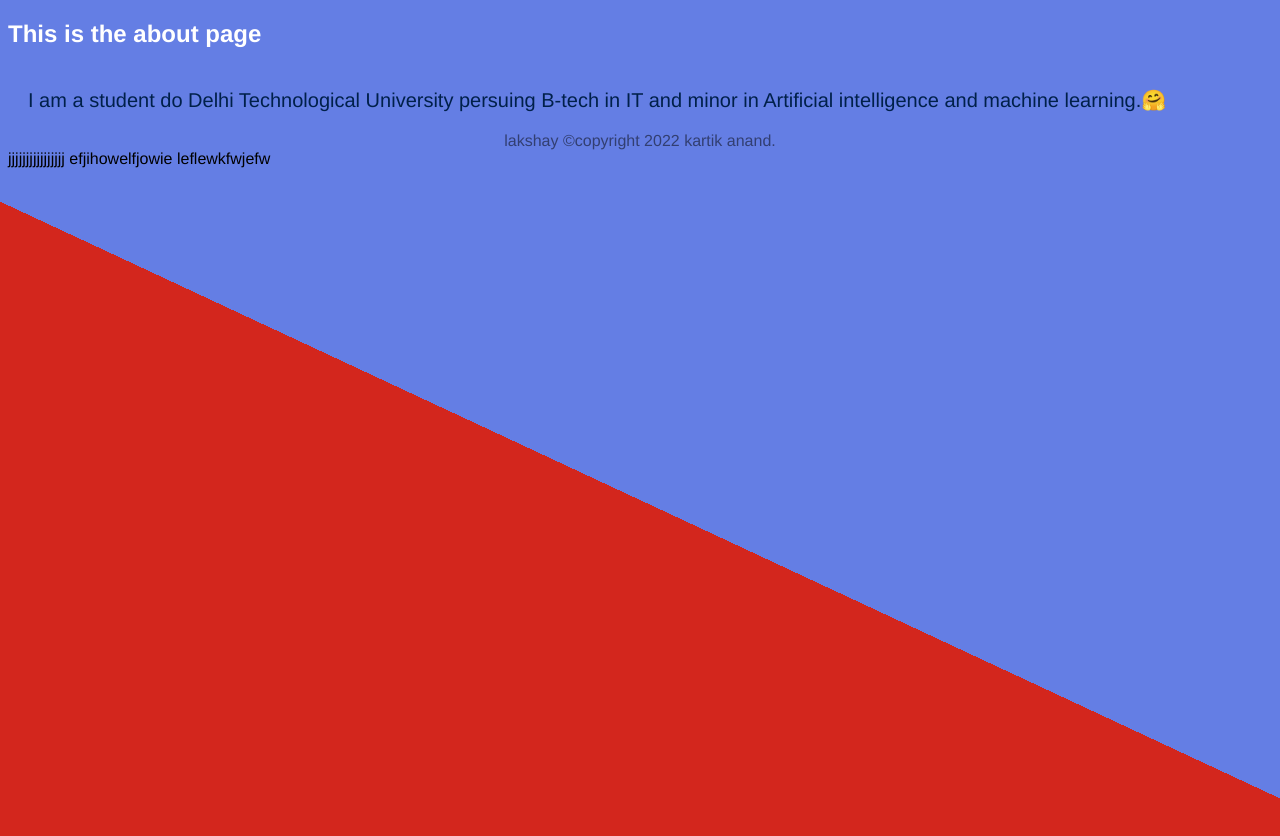
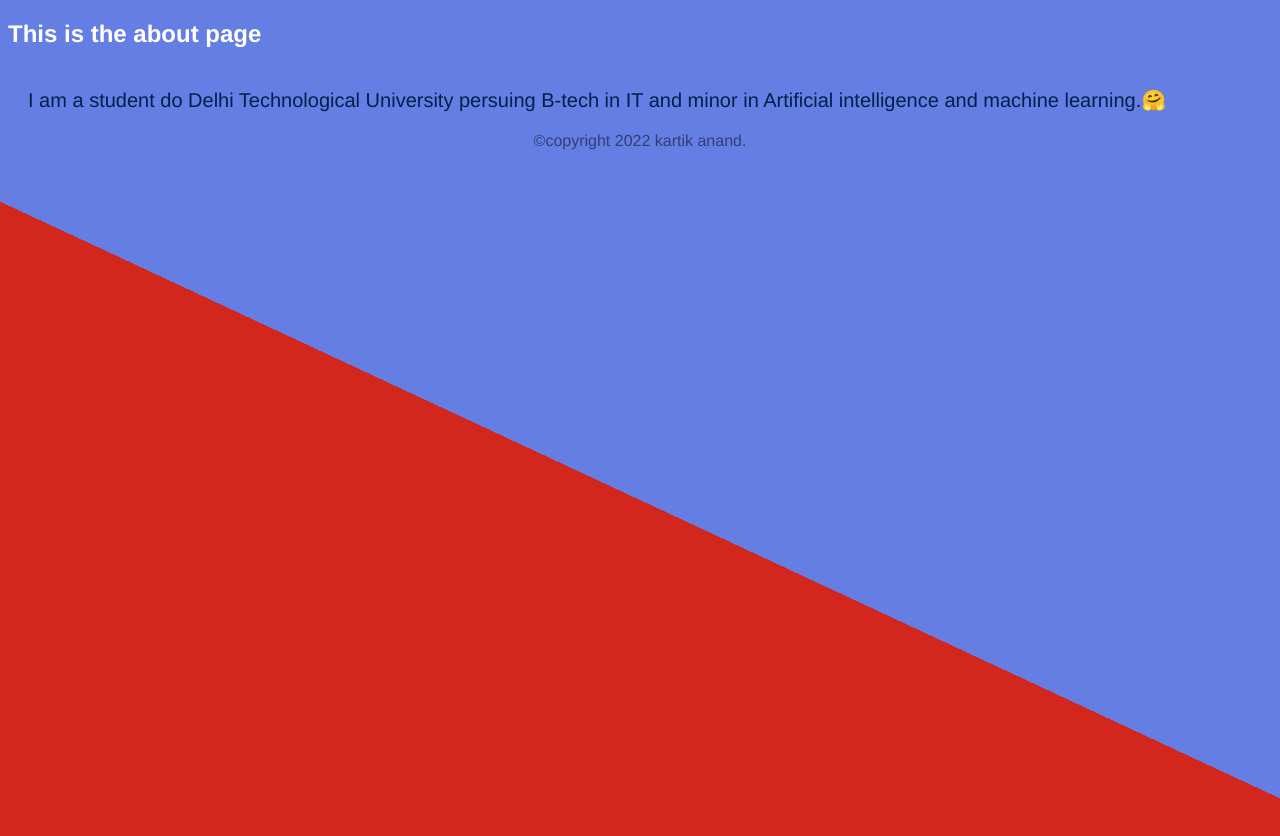
Before and after one commit to kartik201/todo-List, a website: page about.ejs in a window 1280 px wide. Drawn offline with nearby package versions, Linux system fonts and the light colour scheme; files that its build step writes are made by us from their sources.

Commit message:
Update footer.ejs

```diff
--- a/footer.ejs
+++ b/footer.ejs
@@ -1,12 +1,7 @@
 
 </body>
 
-<footer> lakshay
+<footer>
     ©copyright 2022 kartik anand.
 </footer>
-jjjjjjjjjjjjjjjj
-efjihowelfjowie
-
-
-leflewkfwjefw
 </html>
```
